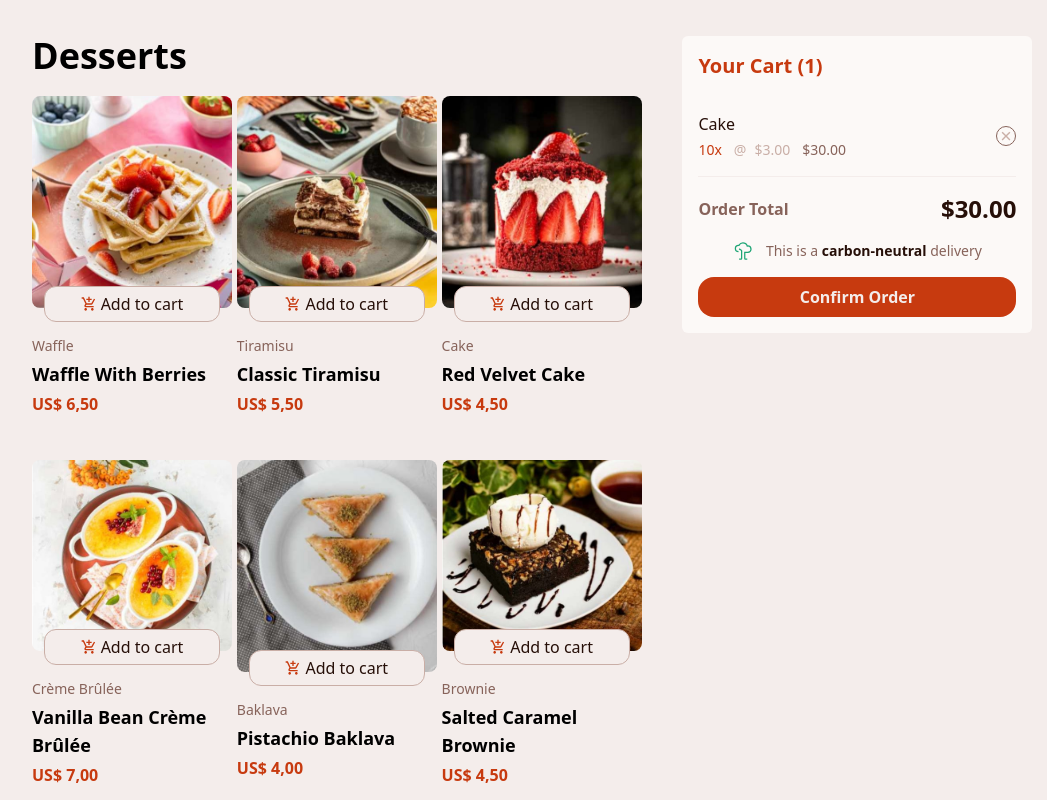
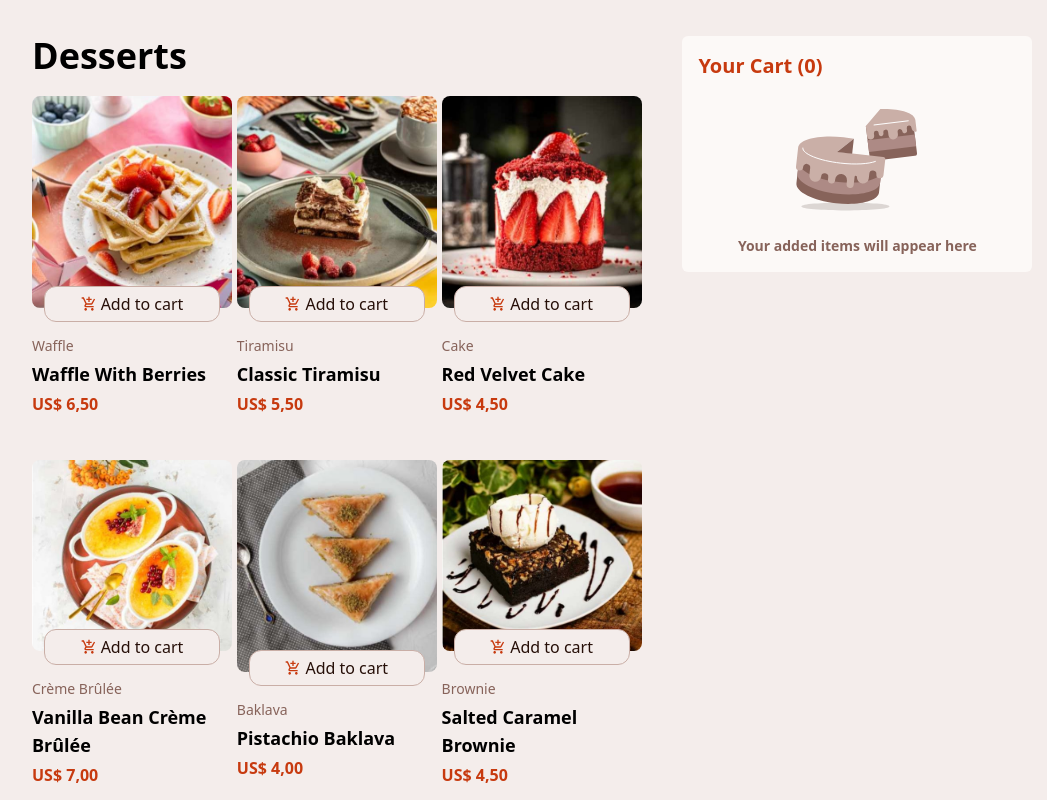
Before and after one commit to developer-luizcarlos/product-list, a Next.js app: page / in a window 1280 px wide. Shown: the whole page, without its empty margins (96-1143 px from the left). Built offline with nearby package versions, Linux system fonts and the light colour scheme.

Commit message:
feat: element that indicates empty cart doned

```diff
--- a/src/components/Cart/Cart.tsx
+++ b/src/components/Cart/Cart.tsx
@@ -14,7 +14,10 @@ export default function Cart() {
 
   return (
     <article className="w-[350px] bg-rose-50 flex flex-col gap-4 p-4 rounded-md">
+      <div>
         <h1 className="text-xl text-red font-extrabold">Your Cart ({state.length})</h1>
+      </div>
+      {state.length > 0 ? <div className="flex flex-col gap-4">
         <div className="w-full flex flex-col">
           {state.map((item) => {
             return <ProductOnCart
@@ -39,6 +42,11 @@ export default function Cart() {
           <p className="text-sm text-rose-500">This is a <span className="text-rose-900 font-semibold">carbon-neutral</span> delivery</p>
         </div>
         <button className="w-full h-10 p-2 flex items-center justify-center text-rose-100 text-base font-semibold capitalize bg-red rounded-2xl cursor-pointer">confirm order</button>
+      </div> :
+        <div className="w-full flex flex-col items-center justify-center gap-3">
+          <img src="./assets/images/illustration-empty-cart.svg" alt="icon your cart is empty" />
+          <p className="text-sm text-rose-500 font-bold">Your added items will appear here</p>
+        </div>}
     </article>
   );
 }
--- a/src/context/Context.tsx
+++ b/src/context/Context.tsx
@@ -35,15 +35,7 @@ type Action =
   };
 
 // the initial and temporary first product avaliable just for tests. It should be exclude before the deploy
-const initialProductsInCart: State[] = [
-  {
-    productID: 1,
-    productName: "Cake",
-    productQuantity: 10,
-    productPrice: 3,
-    productTotal: 30,
-  }
-];
+const initialProductsInCart: State[] = [];
 
 /** This function is a member of the useReducer management. Here are avaliables all the possibilities to handle the state
  * We can add new products to the cart, edit their quantity in the cart and the amount to be paid and, also, delete it
```
Lines whose indentation alone changed are shown as unchanged.
